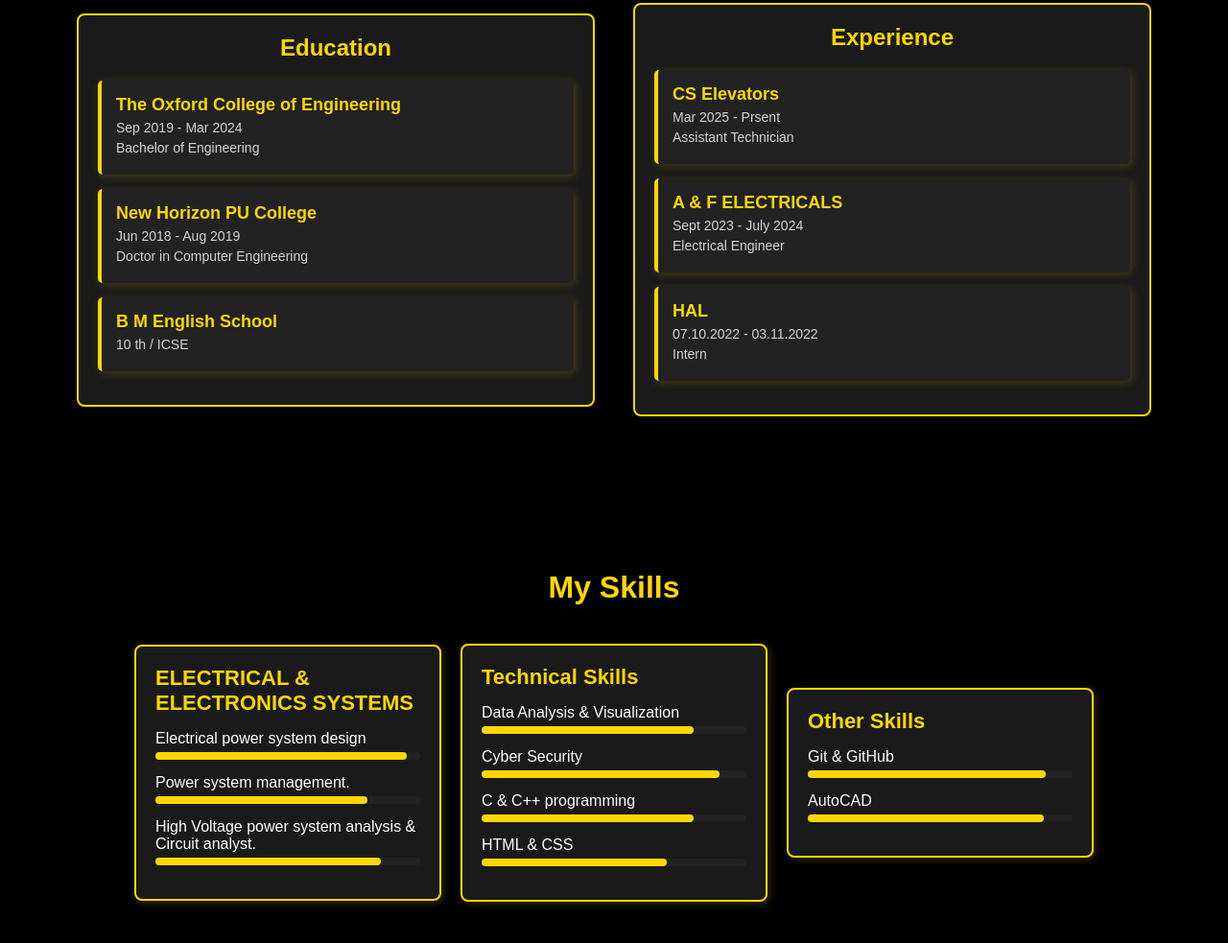
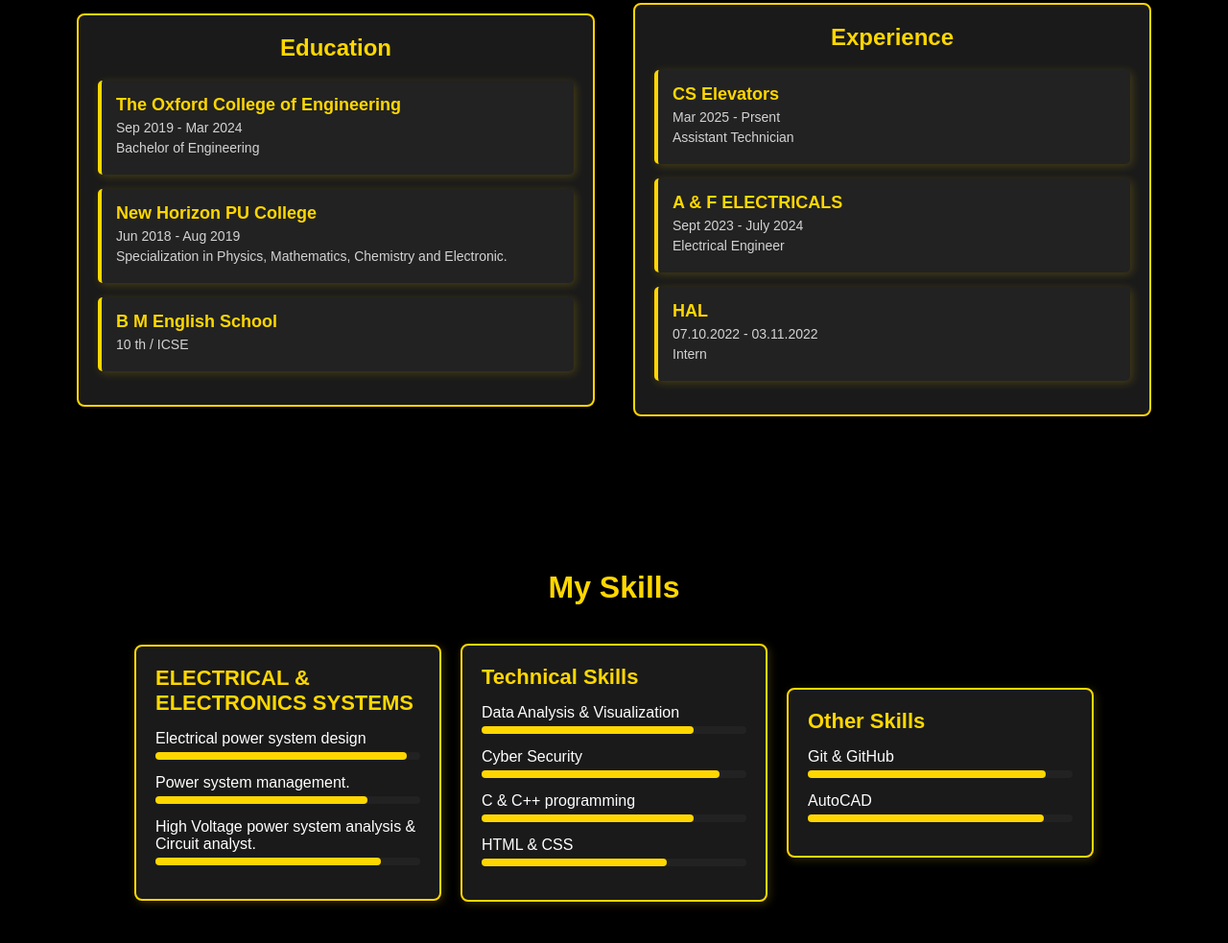
Before and after one commit to arunsa22/Personal_Portfolio, a plain HTML site: page about.html in a window 1280 px wide. Shown: the part 668-1651 px from the top of the page at 96% size. Drawn offline with Linux system fonts and the light colour scheme.

Commit message:
Update about.html

```diff
--- a/about.html
+++ b/about.html
@@ -52,7 +52,7 @@
             <div class="edu-exp-item">
                 <h4> New Horizon PU College</h4>
                 <p> Jun 2018 - Aug 2019</p>
-                <p>Doctor in Computer Engineering</p>
+                <p>Specialization in Physics, Mathematics, Chemistry and Electronic.</p>
             </div>
             <div class="edu-exp-item">
                 <h4> B M English School</h4>
```
